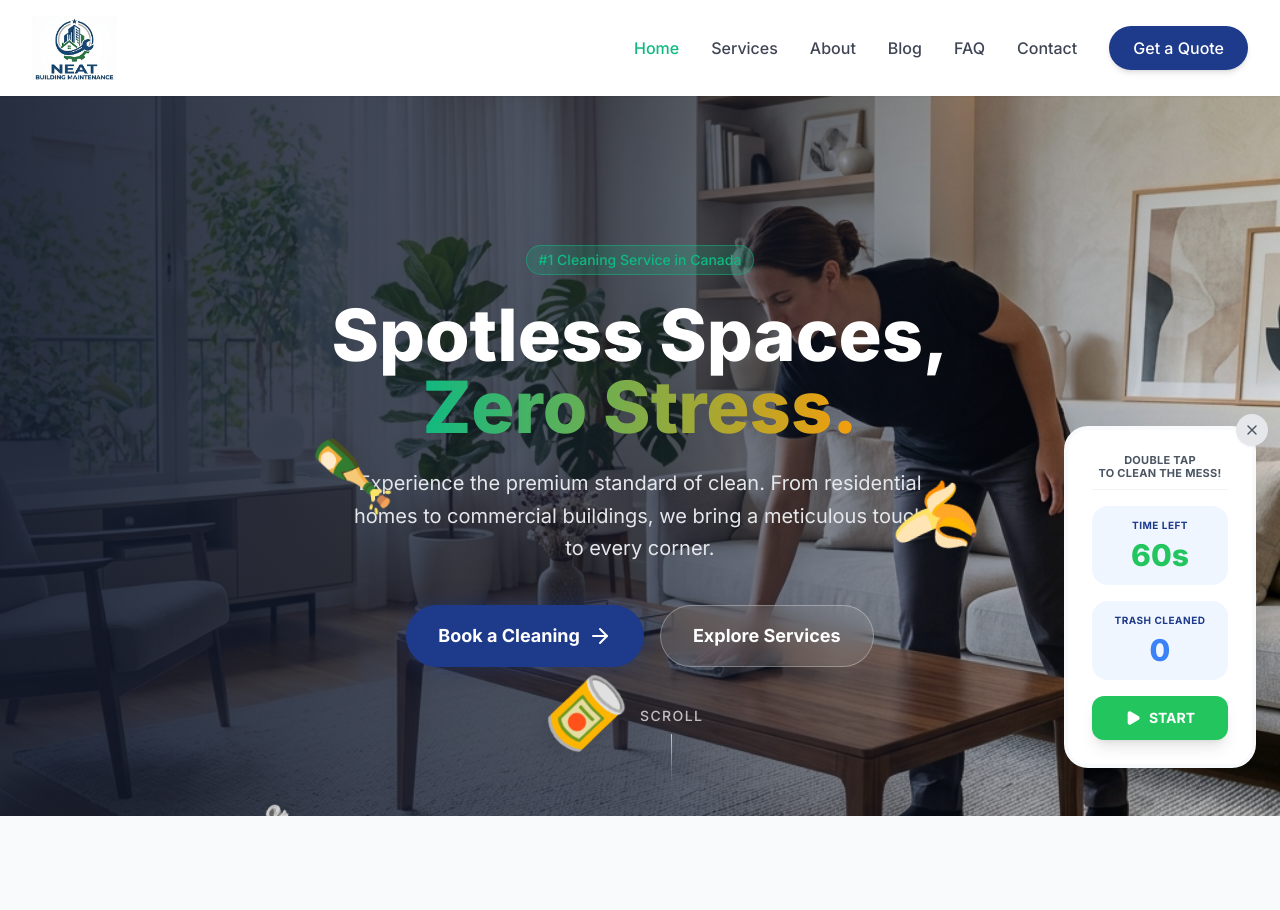
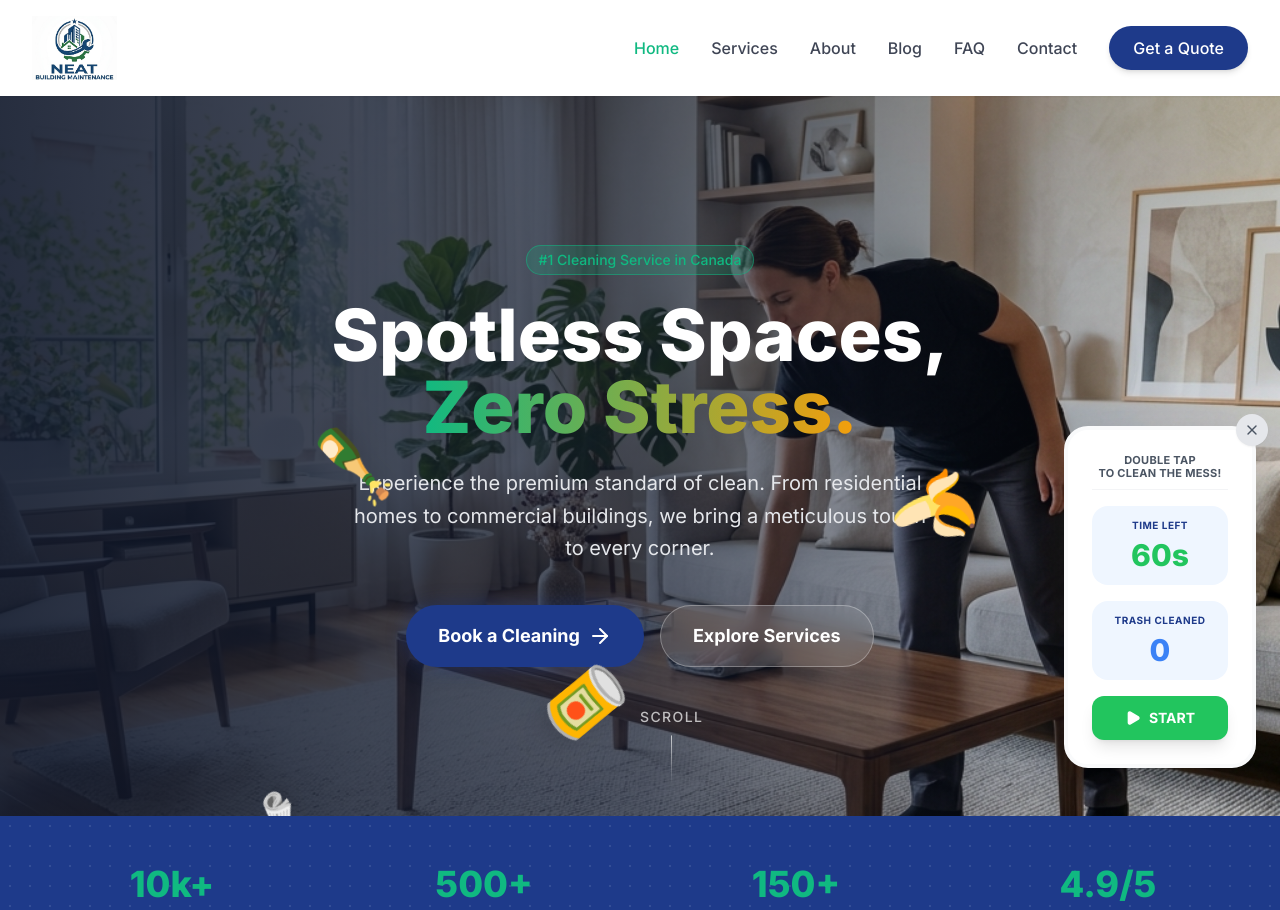
Before and after one commit to kritikakandhari/NeatBuildingMaintanence, a React (Vite) app: page / in a window 1280 px wide. Shown: the top 910 px of the page. Built offline with nearby package versions, Linux system fonts and the light colour scheme.

Commit message:
Add trust stats banner to home page

```diff
--- a/src/pages/Home.jsx
+++ b/src/pages/Home.jsx
@@ -74,6 +74,22 @@ const Home = () => {
           <div className="w-[1px] h-12 bg-gradient-to-b from-white/70 to-transparent"></div>
         </motion.div>
       </section>
+
+      {/* Trust Stats Banner */}
+      <section className="py-12 bg-primary overflow-hidden relative">
+        <div className="absolute top-0 left-0 w-full h-full opacity-10">
+          <div className="absolute top-0 left-0 w-full h-full bg-[radial-gradient(#fff_1px,transparent_1px)] [background-size:20px_20px]"></div>
+        </div>
+        <div className="max-w-7xl mx-auto px-4 sm:px-6 lg:px-8 relative z-10">
+          <div className="grid grid-cols-2 lg:grid-cols-4 gap-8">
+            <StatItem number="10k+" label="Cleanings Completed" />
+            <StatItem number="500+" label="Happy Clients" />
+            <StatItem number="150+" label="Verified Cleaners" />
+            <StatItem number="4.9/5" label="Average Rating" />
+          </div>
+        </div>
+      </section>
+
 
       {/* Features Section */}
       <section className="py-24 bg-light relative">
@@ -319,5 +335,16 @@ const ScrollQuote = () => {
     </section>
   );
 };
+const StatItem = ({ number, label }) => (
+  <motion.div
+    initial={{ opacity: 0, y: 20 }}
+    whileInView={{ opacity: 1, y: 0 }}
+    viewport={{ once: true }}
+    className="text-center"
+  >
+    <div className="text-3xl md:text-4xl font-black text-secondary mb-1">{number}</div>
+    <div className="text-white/70 text-sm font-bold uppercase tracking-wider">{label}</div>
+  </motion.div>
+);
 
 export default Home;
```
